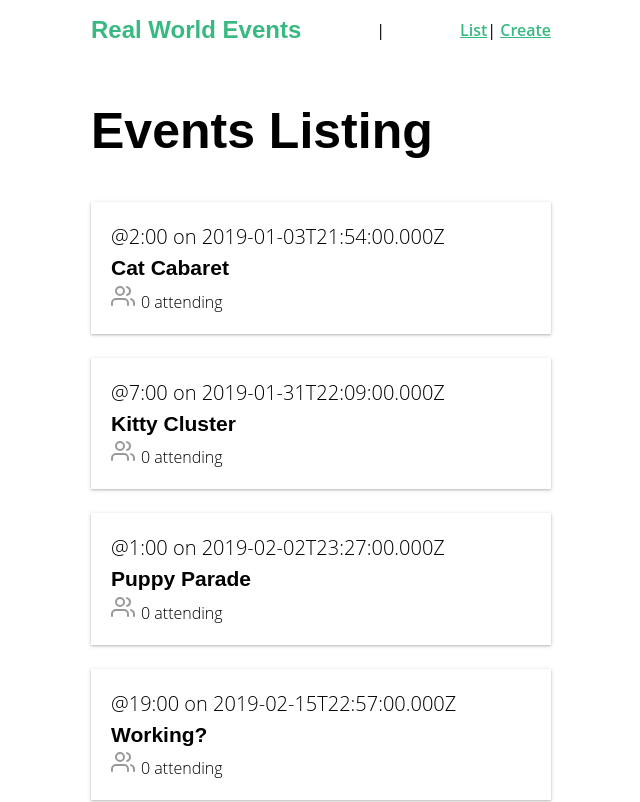
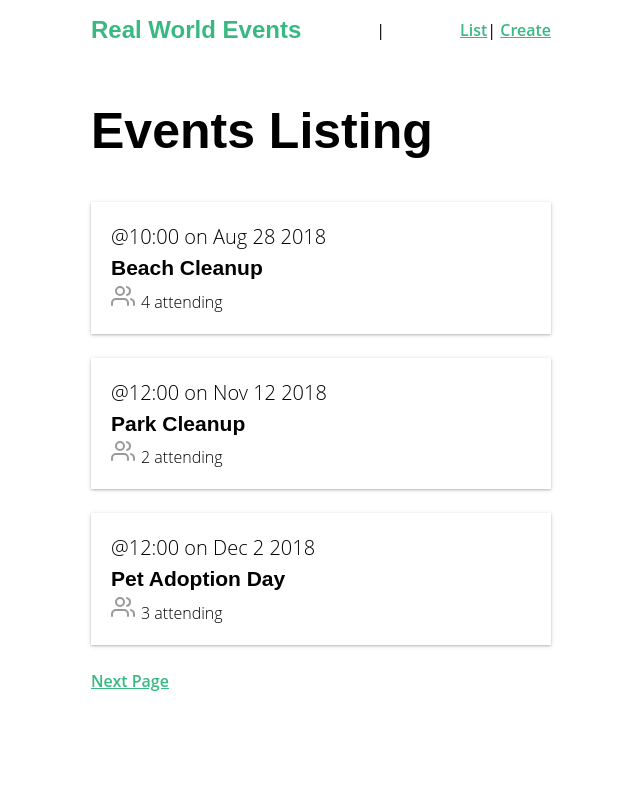
Before and after one commit to Douglas-Marques/real-world-vue, a Vue app: page / in a window 1280 px wide. Shown: the top 802 px of the page, without its empty margins (319-959 px from the left). Built offline with nearby package versions, Linux system fonts and the light colour scheme; data requests are answered from the project's data file.

Commit message:
Adding pagination

```diff
--- a/db.json
+++ b/db.json
@@ -1,84 +1,235 @@
 {
   "events": [
     {
-      "id": 5928101,
-      "user": {
-        "id": "abc123",
-        "name": "Adam"
-      },
-      "category": "animal welfare",
-      "organizer": "Adam",
-      "title": "Cat Cabaret",
-      "description": "Yay felines!",
-      "location": "Meow Town",
-      "date": "2019-01-03T21:54:00.000Z",
-      "time": "2:00",
-      "attendees": []
+      "id": 1,
+      "title": "Beach Cleanup",
+      "date": "Aug 28 2018",
+      "time": "10:00",
+      "location": "Daytona Beach",
+      "description": "Let's clean up this beach.",
+      "organizer": "Adam Jahr",
+      "category": "sustainability",
+      "attendees": [
+        {
+          "id": "abc123",
+          "name": "Adam Jahr"
+        },
+        {
+          "id": "def456",
+          "name": "Gregg Pollack"
+        },
+        {
+          "id": "ghi789",
+          "name": "Beth Swanson"
+        },
+        {
+          "id": "jkl101",
+          "name": "Mary Gordon"
+        }
+      ]
     },
     {
-      "id": 8419988,
-      "user": {
-        "id": "abc123",
-        "name": "Adam"
-      },
-      "category": "animal welfare",
-      "organizer": "Adam",
-      "title": "Kitty Cluster",
-      "description": "Yay cats!",
-      "location": "Catlandia",
-      "date": "2019-01-31T22:09:00.000Z",
-      "time": "7:00",
-      "attendees": []
+      "id": 2,
+      "title": "Park Cleanup",
+      "date": "Nov 12 2018",
+      "time": "12:00",
+      "location": "132 N Magnolia Street, Orlando, Florida",
+      "description": "We're going to clean up this park.",
+      "organizer": "Adam Jahr",
+      "category": "nature",
+      "attendees": [
+        {
+          "id": "ghi789",
+          "name": "Beth Swanson"
+        },
+        {
+          "id": "jkl101",
+          "name": "Mary Gordon"
+        }
+      ]
     },
     {
-      "id": 4582797,
-      "user": {
-        "id": "abc123",
-        "name": "Adam"
-      },
+      "id": 3,
+      "title": "Pet Adoption Day",
+      "date": "Dec 2 2018",
+      "time": "12:00",
+      "location": "132 N Magnolia Street, Orlando, Florida",
+      "description": "Help animals find new homes.",
+      "organizer": "Gregg Pollack",
       "category": "animal welfare",
-      "organizer": "Adam",
-      "title": "Puppy Parade",
-      "description": "Yay pups!",
-      "location": "Puptown ",
-      "date": "2019-02-02T23:27:00.000Z",
-      "time": "1:00",
-      "attendees": []
+      "attendees": [
+        {
+          "id": "abc123",
+          "name": "Adam Jahr"
+        },
+        {
+          "id": "ghi789",
+          "name": "Beth Swanson"
+        },
+        {
+          "id": "jkl101",
+          "name": "Mary Gordon"
+        }
+      ]
     },
     {
-      "id": 784948,
-      "user": {
-        "id": "abc123",
-        "name": "Adam Jahr"
-      },
-      "category": "nature",
-      "organizer": {
-        "id": "abc123",
-        "name": "Adam Jahr"
-      },
-      "title": "Working?",
-      "description": "",
-      "location": "",
-      "date": "2019-02-15T22:57:00.000Z",
-      "time": "19:00",
-      "attendees": []
+      "id": 4,
+      "title": "Disco Party",
+      "date": "Aug 28 2018",
+      "time": "10:00",
+      "location": "Daytona Beach",
+      "description": "Let's clean up this beach.",
+      "organizer": "Adam Jahr",
+      "category": "sustainability",
+      "attendees": [
+        {
+          "id": "abc123",
+          "name": "Adam Jahr"
+        },
+        {
+          "id": "def456",
+          "name": "Gregg Pollack"
+        },
+        {
+          "id": "ghi789",
+          "name": "Beth Swanson"
+        },
+        {
+          "id": "jkl101",
+          "name": "Mary Gordon"
+        }
+      ]
     },
     {
-      "id": 604982,
-      "user": {
-        "id": "abc123",
-        "name": "Adam Jahr"
+      "id": 5,
+      "title": "Vue Users Group",
+      "date": "Nov 12 2018",
+      "time": "12:00",
+      "location": "132 N Magnolia Street, Orlando, Florida",
+      "description": "We're going to clean up this park.",
+      "organizer": "Adam Jahr",
+      "category": "nature",
+      "attendees": [
+        {
+          "id": "ghi789",
+          "name": "Beth Swanson"
+        },
+        {
+          "id": "jkl101",
+          "name": "Mary Gordon"
+        }
+      ]
+    },
+    {
+      "id": 6,
+      "title": "Orlando Dev Meetup",
+      "date": "Dec 2 2018",
+      "time": "12:00",
+      "location": "132 N Magnolia Street, Orlando, Florida",
+      "description": "Help animals find new homes.",
+      "organizer": "Gregg Pollack",
+      "category": "animal welfare",
+      "attendees": [
+        {
+          "id": "abc123",
+          "name": "Adam Jahr"
+        },
+        {
+          "id": "ghi789",
+          "name": "Beth Swanson"
+        },
+        {
+          "id": "jkl101",
+          "name": "Mary Gordon"
+        }
+      ]
+    },
+    {
+      "id": 7,
+      "title": "Yoga Class",
+      "date": "Aug 28 2018",
+      "time": "10:00",
+      "location": "Daytona Beach",
+      "description": "Let's clean up this beach.",
+      "organizer": "Adam Jahr",
+      "category": "sustainability",
+      "attendees": [
+        {
+          "id": "abc123",
+          "name": "Adam Jahr"
+        },
+        {
+          "id": "def456",
+          "name": "Gregg Pollack"
+        },
+        {
+          "id": "ghi789",
+          "name": "Beth Swanson"
+        },
+        {
+          "id": "jkl101",
+          "name": "Mary Gordon"
+        }
+      ]
+    },
+    {
+      "id": 8,
+      "title": "Breathing Meditation",
+      "date": "Nov 12 2018",
+      "time": "12:00",
+      "location": "132 N Magnolia Street, Orlando, Florida",
+      "description": "We're going to clean up this park.",
+      "organizer": "Adam Jahr",
+      "category": "nature",
+      "attendees": [
+        {
+          "id": "ghi789",
+          "name": "Beth Swanson"
+        },
+        {
+          "id": "jkl101",
+          "name": "Mary Gordon"
+        }
+      ]
+    },
+    {
+      "id": 9,
+      "title": "Dancing Class",
+      "date": "Dec 2 2018",
+      "time": "12:00",
+      "location": "132 N Magnolia Street, Orlando, Florida",
+      "description": "Help animals find new homes.",
+      "organizer": "Gregg Pollack",
+      "category": "animal welfare",
+      "attendees": [
+        {
+          "id": "abc123",
+          "name": "Adam Jahr"
+        },
+        {
+          "id": "ghi789",
+          "name": "Beth Swanson"
+        },
+        {
+          "id": "jkl101",
+          "name": "Mary Gordon"
+        }
+      ]
+    },
+    {
+      "id": 10,
+      "category": "animal welfare",
+      "organizer": {
+        "user": {
+          "id": "abc123",
+          "name": "Adam Jahr"
+        }
       },
-      "category": "nature",
-      "organizer": {
-        "id": "abc123",
-        "name": "Adam Jahr"
-      },
-      "title": "Planting Trees",
-      "description": "We're going to plant trees",
-      "location": "The Forest",
-      "date": "2019-03-06T00:02:00.000Z",
-      "time": "6:00",
+      "title": "Gregg's Event",
+      "description": "We'll do stuff",
+      "location": "Your House",
+      "date": "",
+      "time": "5:00",
       "attendees": []
     }
   ]
--- a/src/App.vue
+++ b/src/App.vue
@@ -1,7 +1,7 @@
 <template>
   <div id="app">
     <NavBar/>
-    <router-view/>
+    <router-view :key="$route.fullPath"/>
   </div>
 </template>
 
--- a/src/services/EventService.js
+++ b/src/services/EventService.js
@@ -10,8 +10,8 @@ const apiClient = axios.create({
 })
 
 export default {
-  getEvents() {
-    return apiClient.get('/events')
+  getEvents(perPage, page) {
+    return apiClient.get(`/events?_limit=${perPage}&_page=${page}`)
   },
   getEvent(id) {
     return apiClient.get(`/events/${id}`)
--- a/src/store.js
+++ b/src/store.js
@@ -16,11 +16,22 @@ export default new Vuex.Store({
       'Food',
       'Community'
     ],
-    events: []
+    events: [],
+    eventsTotal: 0,
+    event: {}
   },
   mutations: {
     ADD_EVENT(state, event) {
       state.events.push(event)
+    },
+    SET_EVENTS(state, events) {
+      state.events = events
+    },
+    SET_EVENTS_TOTAL(state, eventsTotal) {
+      state.eventsTotal = eventsTotal
+    },
+    SET_EVENT(state, event) {
+      state.event = event
     }
   },
   actions: {
@@ -28,6 +39,32 @@ export default new Vuex.Store({
       return EventService.postEvent(event).then(() => {
         commit('ADD_EVENT', event)
       })
+    },
+    fetchEvents({ commit }, { perPage, page }) {
+      EventService.getEvents(perPage, page)
+        .then(response => {
+          commit(
+            'SET_EVENTS_TOTAL',
+            parseInt(response.headers['x-total-count'])
+          )
+          commit('SET_EVENTS', response.data)
+        })
+        .catch(error => {
+          console.error(error)
+        })
+    },
+    fetchEvent({ commit, getters }, id) {
+      let event = getters.getEventById(id)
+      if (event) commit('SET_EVENT', event)
+      else {
+        EventService.getEvent(id)
+          .then(response => {
+            commit('SET_EVENT', response.data)
+          })
+          .catch(error => {
+            console.error(error)
+          })
+      }
     }
   },
   getters: {
--- a/src/views/EventList.vue
+++ b/src/views/EventList.vue
@@ -2,30 +2,41 @@
   <div>
     <h1>Events Listing</h1>
     <EventCard v-for="event in events" :key="event.id" :event="event"/>
+    <template v-if="page != 1">
+      <router-link :to="{ name: 'event-list', query: { page: page - 1 } }" rel="prev">Prev Page</router-link>
+      <template v-if="hasNextPage">|</template>
+    </template>
+    <router-link
+      v-if="hasNextPage"
+      :to="{ name: 'event-list', query: { page: page + 1 } }"
+      rel="next"
+    >Next Page</router-link>
   </div>
 </template>
 
 <script>
 import EventCard from '@/components/EventCard.vue'
-import EventService from '@/services/EventService.js'
+import { mapState } from 'vuex'
 
 export default {
   components: {
     EventCard
   },
-  data() {
-    return {
-      events: []
-    }
+  created() {
+    this.perPage = 3
+    this.$store.dispatch('fetchEvents', {
+      perPage: this.perPage,
+      page: this.page
+    })
   },
-  created() {
-    EventService.getEvents()
-      .then(response => {
-        this.events = response.data
-      })
-      .catch(error => {
-        console.error(error)
-      })
+  computed: {
+    page() {
+      return parseInt(this.$route.query.page || 1)
+    },
+    hasNextPage() {
+      return this.eventsTotal > this.page * this.perPage
+    },
+    ...mapState(['events', 'eventsTotal'])
   }
 }
 </script>
--- a/src/views/EventShow.vue
+++ b/src/views/EventShow.vue
@@ -25,23 +25,14 @@
 </template>
 
 <script>
-import EventService from '@/services/EventService.js'
+import { mapState } from 'vuex'
+
 export default {
   props: ['id'],
-  data() {
-    return {
-      event: []
-    }
+  created() {
+    this.$store.dispatch('fetchEvent', this.id)
   },
-  created() {
-    EventService.getEvent(this.id)
-      .then(response => {
-        this.event = response.data
-      })
-      .catch(error => {
-        console.error(error)
-      })
-  }
+  computed: { ...mapState(['event']) }
 }
 </script>
 
```
